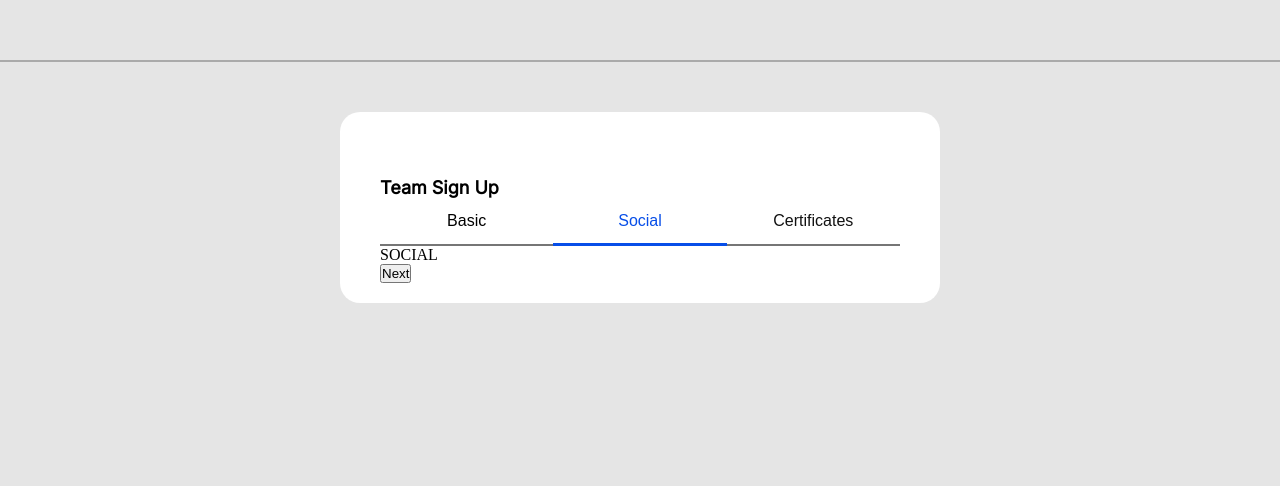
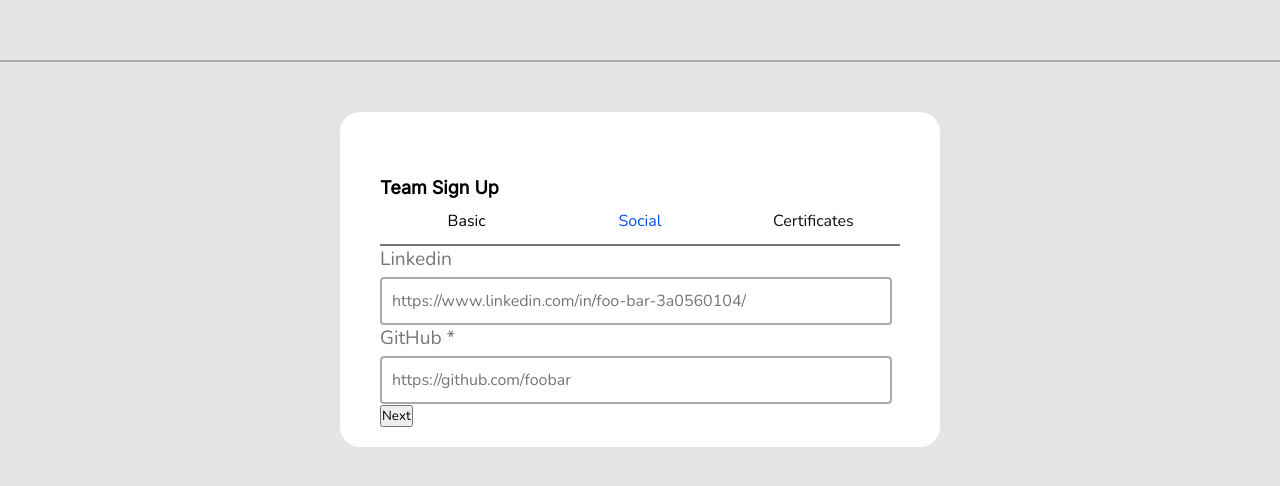
Before and after one commit to eduardonowa/squadred_sprint4, a Vue app: page / in a window 1280 px wide. Both pictures are taken after a click on the button "Next". Shown: the top 486 px of the page. Built offline with nearby package versions, Linux system fonts and the light colour scheme.

Commit message:
feat: adding inputs on socialtab

```diff
--- a/src/components/containers/SocialTab/SocialTab.vue
+++ b/src/components/containers/SocialTab/SocialTab.vue
@@ -0,0 +1,30 @@
+<template>
+  <div class="social-container">
+    <MyInputs
+      LabelInput="Linkedin"
+      Placeholder="https://www.linkedin.com/in/foo-bar-3a0560104/"
+      Type="linkedin"
+    />
+    <MyInputs
+      LabelInput="GitHub *"
+      InvalidText="Please enter your GitHub Link"
+      Placeholder="https://github.com/foobar"
+      idSpan="spanGit"
+      Type="git"
+    />
+  </div>
+</template>
+
+<script>
+import MyInputs from "@/components/micro/MyInputs/MyInputs.vue";
+export default {
+  name: "SocialTab",
+  components: {
+    MyInputs,
+  },
+};
+</script>
+
+<style lang="scss" scoped>
+@import "./SocialTab.scss";
+</style>
--- a/src/components/experience-fragments/Page/Page.vue
+++ b/src/components/experience-fragments/Page/Page.vue
@@ -11,7 +11,7 @@
       </template>
 
       <template v-else-if="getActualTab === 'social'">
-        <p>SOCIAL</p>
+        <SocialTab />
       </template>
 
       <template v-else-if="getActualTab === 'certificates'">
@@ -26,6 +26,7 @@
 <script>
 import MenuComponent from '@/components/micro/Menu/Menu.vue';
 import { mapActions } from 'vuex';
+import SocialTab from '@/components/containers/SocialTab/SocialTab.vue'
 export default {
   // eslint-disable-next-line
   name: "Page",
@@ -42,7 +43,7 @@ export default {
       return this.$store.state.actualTab;
     }
   },
-  components: { MenuComponent },
+  components: { MenuComponent, SocialTab },
   methods: {
     ...mapActions(['ableTab', 'changeActualTab']),
     next() {
```
Also changed, not shown: src/components/containers/BasicTab/BasicTab.scss (added), src/components/containers/BasicTab/BasicTab.vue (added).
